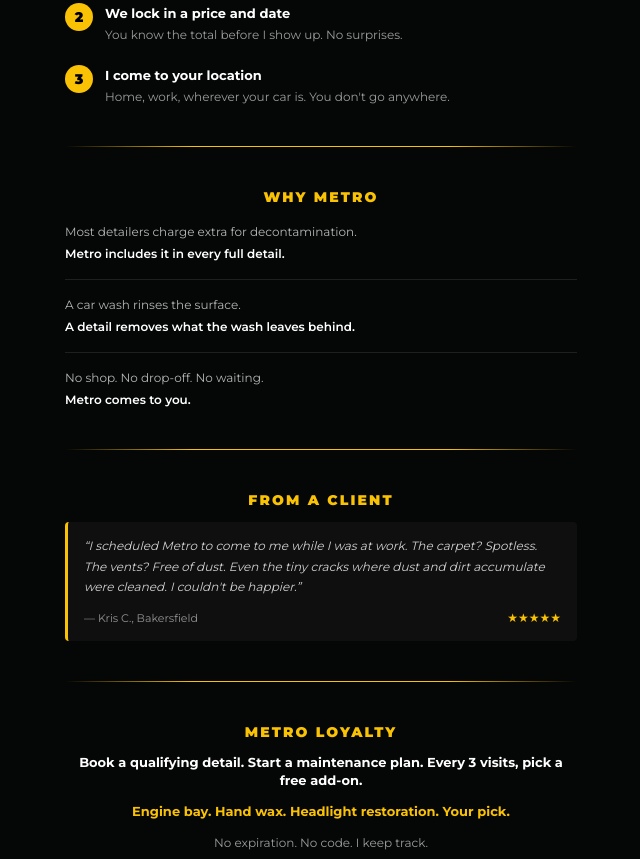
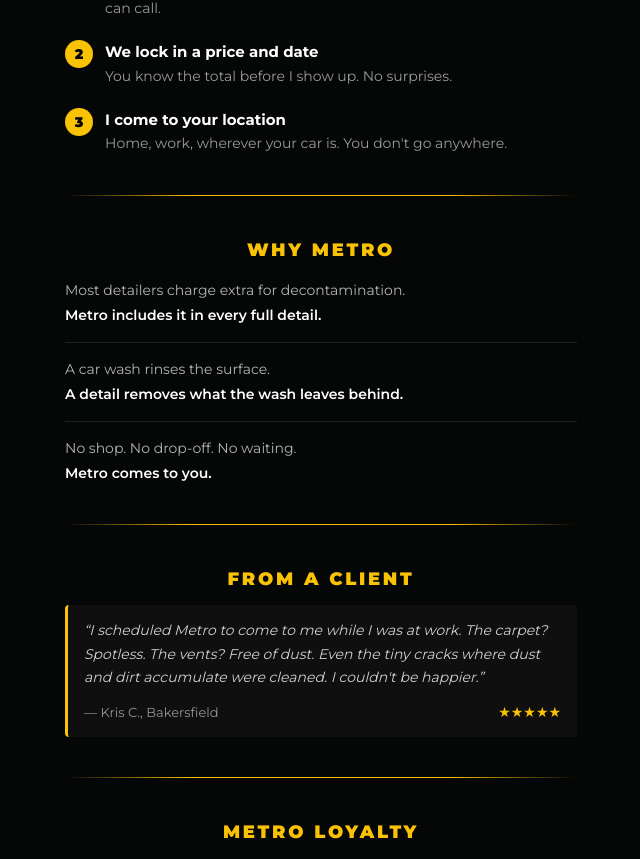
Before and after one commit to metro-dev6/metro-site, a Next.js app: page /thank-you in a window 1280 px wide. Shown: the part 597-1456 px from the top of the page, without its empty margins (319-959 px from the left). Built offline with nearby package versions, Linux system fonts and the light colour scheme.

Commit message:
Bump thank-you page text sizing further
Section headers 14px to 18px. Body text up 2px across the board
(11/12/13px to 13/14/15px) per operator feedback after first pass
felt too small.

Co-Authored-By: Claude Sonnet 5 <noreply@anthropic.com>

```diff
--- a/app/thank-you/page.tsx
+++ b/app/thank-you/page.tsx
@@ -22,7 +22,7 @@ function Divider() {
 
 function SectionLabel({ label }: { label: string }) {
   return (
-    <p className="text-sm font-black tracking-[0.15em] uppercase text-brand-yellow text-center">
+    <p className="text-lg font-black tracking-[0.15em] uppercase text-brand-yellow text-center">
       {label}
     </p>
   );
@@ -101,8 +101,8 @@ export default function ThankYouPage() {
                   {n}
                 </div>
                 <div className="flex flex-col gap-0.5 pt-0.5">
-                  <p className="text-white font-bold text-[13px] leading-snug">{title}</p>
-                  <p className="text-white/60 text-[12px] leading-relaxed">{desc}</p>
+                  <p className="text-white font-bold text-[15px] leading-snug">{title}</p>
+                  <p className="text-white/60 text-[14px] leading-relaxed">{desc}</p>
                 </div>
               </div>
             ))}
@@ -118,8 +118,8 @@ export default function ThankYouPage() {
                 ? [<div key={`d${i}`} className="h-px w-full bg-white/10" />]
                 : []),
               <div key={i} className="flex flex-col gap-1 text-left">
-                <p className="text-white/70 text-[12px]">{q}</p>
-                <p className="text-white font-semibold text-[12px]">{a}</p>
+                <p className="text-white/70 text-[14px]">{q}</p>
+                <p className="text-white font-semibold text-[14px]">{a}</p>
               </div>,
             ])}
           </div>
@@ -133,14 +133,14 @@ export default function ThankYouPage() {
               className="bg-[#0f0f0f] rounded py-[14px] px-[16px] text-left"
               style={{ borderLeft: "3px solid #fac205" }}
             >
-              <p className="text-white/80 text-[12px] italic leading-[1.7]">
+              <p className="text-white/80 text-[14px] italic leading-[1.7]">
                 &ldquo;I scheduled Metro to come to me while I was at work. The carpet?
                 Spotless. The vents? Free of dust. Even the tiny cracks where dust
                 and dirt accumulate were cleaned. I couldn&apos;t be happier.&rdquo;
               </p>
               <div className="flex items-center justify-between mt-3">
-                <p className="text-white/55 text-[11px]">— Kris C., Bakersfield</p>
-                <p className="text-brand-yellow text-[12px]">★★★★★</p>
+                <p className="text-white/55 text-[13px]">— Kris C., Bakersfield</p>
+                <p className="text-brand-yellow text-[14px]">★★★★★</p>
               </div>
             </div>
           </div>
@@ -150,14 +150,14 @@ export default function ThankYouPage() {
           {/* Section 5 — Metro Loyalty */}
           <div className="flex flex-col gap-3 w-full">
             <SectionLabel label="Metro Loyalty" />
-            <p className="text-white font-bold text-[13px] leading-snug">
+            <p className="text-white font-bold text-[15px] leading-snug">
               Book a qualifying detail. Start a maintenance plan.{" "}
               Every 3 visits, pick a free add-on.
             </p>
-            <p className="text-brand-yellow font-bold text-[13px]">
+            <p className="text-brand-yellow font-bold text-[15px]">
               Engine bay. Hand wax. Headlight restoration. Your pick.
             </p>
-            <p className="text-white/60 text-[12px]">
+            <p className="text-white/60 text-[14px]">
               No expiration. No code. I keep track.
             </p>
           </div>
@@ -167,7 +167,7 @@ export default function ThankYouPage() {
           {/* Section 6 — Our Guarantee */}
           <div className="flex flex-col items-center gap-3 w-full">
             <SectionLabel label="Our Guarantee" />
-            <p className="text-white/70 text-[12px] leading-relaxed">
+            <p className="text-white/70 text-[14px] leading-relaxed">
               Anything off after the job? Text within 24 hours.
               <br />
               I come back and fix it. No charge.
```
